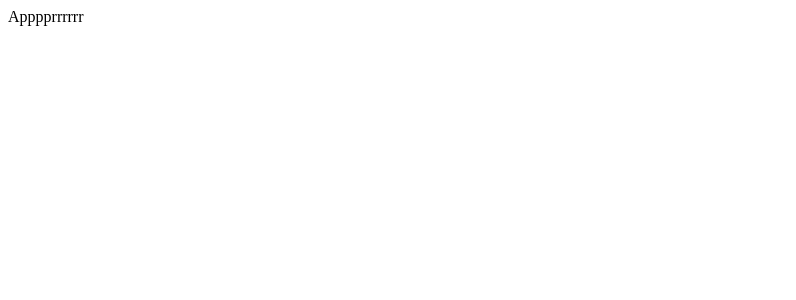
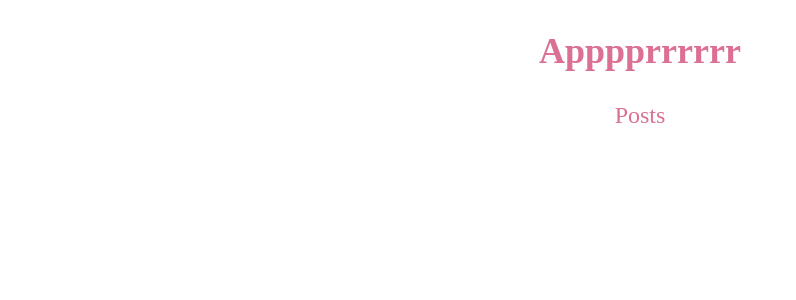
Before and after one commit to 503292/blog-ts-next-react-redux, a Next.js app: page / in a window 1280 px wide. Shown: the top 300 px of the page, without its empty margins (0-796 px from the left). Built offline with nearby package versions, Linux system fonts and the light colour scheme.

Commit message:
ADD ._ styled-components

```diff
--- a/components/App.tsx
+++ b/components/App.tsx
@@ -1,7 +1,18 @@
-import React from 'react'
+import React from 'react';
+import Posts from './Posts/Posts';
+import styled from 'styled-components';
+
+const Container = styled.div`
+  font-size: 1.5em;
+  text-align: center;
+  color: palevioletred;
+`;
 
 const App = () => (
-    <>Apppprrrrrr</>
+  <Container>
+    <h2>Apppprrrrrr</h2>
+    <Posts />
+  </Container>
 );
 
 export default App;
--- /dev/null
+++ b/components/Posts/Posts.tsx
@@ -0,0 +1,9 @@
+import React from 'react';
+
+const Posts = () => {
+    return (
+        <>Posts</>
+    );
+}
+
+export default Posts;
--- a/package.json
+++ b/package.json
@@ -9,6 +9,7 @@
   },
   "dependencies": {
     "@types/react-redux": "^7.1.9",
+    "@types/styled-components": "^5.1.0",
     "next": "latest",
     "react": "^16.12.0",
     "react-dom": "^16.12.0",
```
Also changed, not shown: 1 other file (tests, documents, lock files or other folders).
